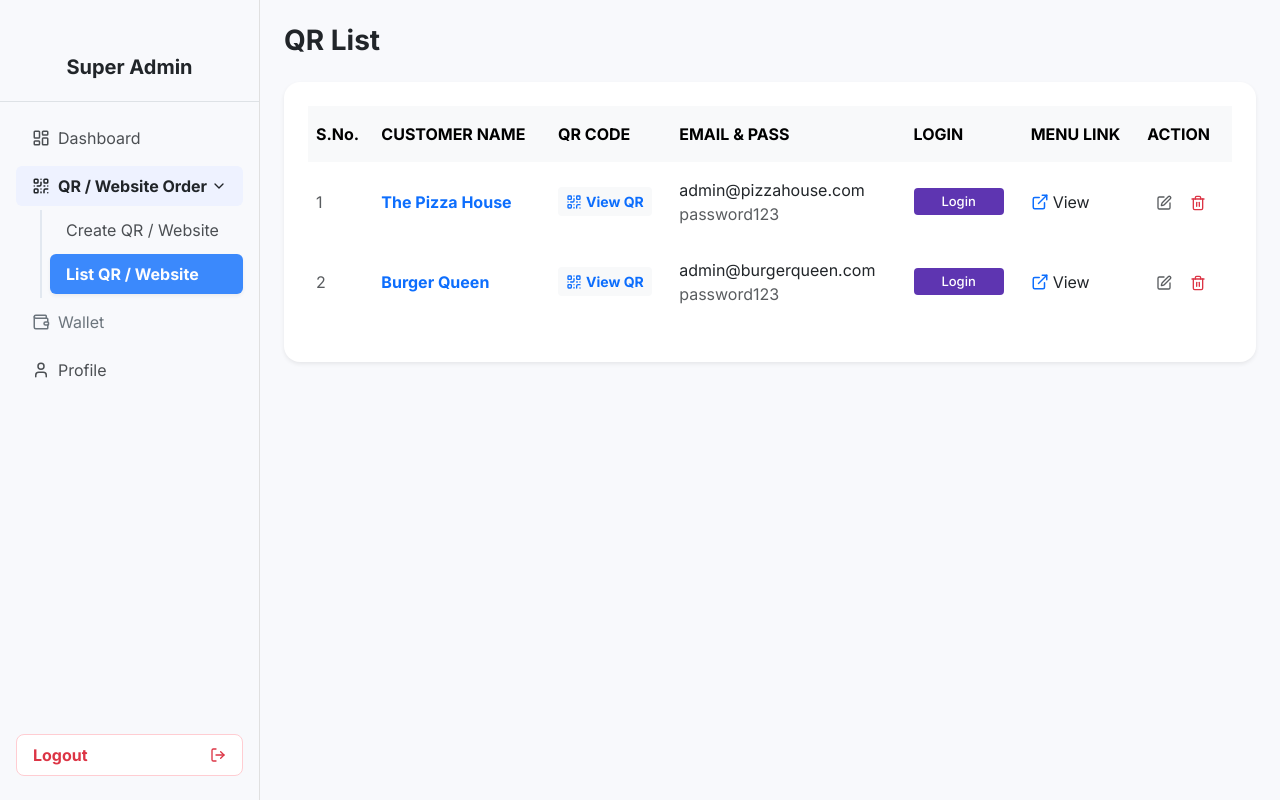
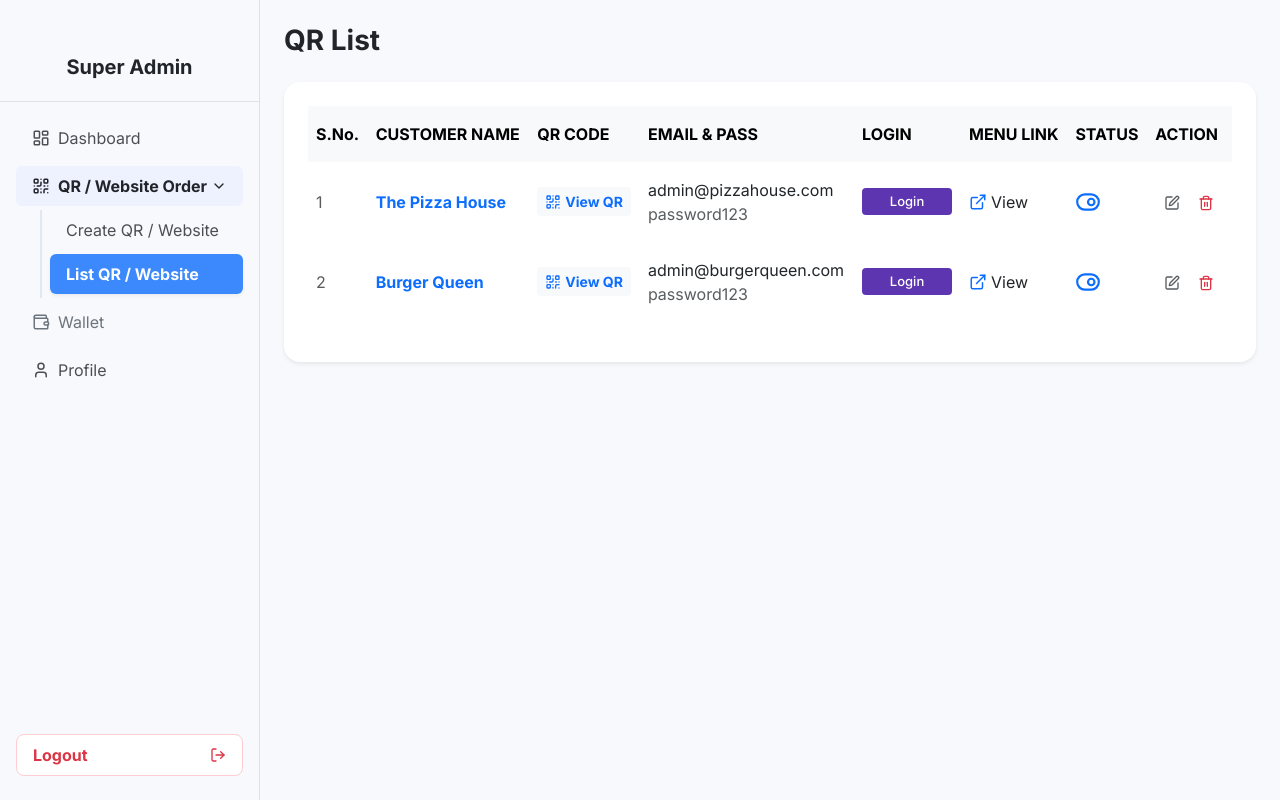
Before and after one commit to dhairya3007/restaurant_menu-, a React (Vite) app: page /admin/list-qr in a window 1280 px wide. Built offline with nearby package versions, Linux system fonts and the light colour scheme.

Commit message:
Add client status toggle button to ListQR page

```diff
--- a/src/pages/admin/ListQR.jsx
+++ b/src/pages/admin/ListQR.jsx
@@ -1,7 +1,7 @@
 import React, { useState, useEffect } from 'react';
 import { useNavigate, Link } from 'react-router-dom';
 import { fakeBackend } from '../../js/fakebackend';
-import { Plus, Edit, ExternalLink, QrCode, Download, Trash2 } from 'lucide-react';
+import { Plus, Edit, ExternalLink, QrCode, Download, Trash2, ToggleRight, ToggleLeft } from 'lucide-react';
 
 const ListQR = () => {
   const [clients, setClients] = useState([]);
@@ -44,6 +44,11 @@
       await fakeBackend.deleteClient(id);
       await fetchClients();
     }
+  };
+
+  const handleToggleStatus = async (id) => {
+    await fakeBackend.toggleClientStatus(id);
+    fetchClients();
   };
 
   const handleDownloadQR = async () => {
@@ -97,6 +102,7 @@
                 <th className="py-3 border-0">EMAIL & PASS</th>
                 <th className="py-3 border-0">LOGIN</th>
                 <th className="py-3 border-0">MENU LINK</th>
+                <th className="py-3 border-0">STATUS</th>
                 <th className="py-3 border-0">ACTION</th>
               </tr>
             </thead>
@@ -145,6 +151,11 @@
                     </a>
                   </td>
                   <td className="py-3 border-0">
+                    <button onClick={() => handleToggleStatus(item.id)} className="btn btn-link p-0 text-decoration-none shadow-none border-0" title={item.isActive !== false ? "Deactivate Client" : "Activate Client"}>
+                      {item.isActive !== false ? <ToggleRight size={26} className="text-primary" /> : <ToggleLeft size={26} className="text-muted" />}
+                    </button>
+                  </td>
+                  <td className="py-3 border-0">
                     <button className="btn btn-sm text-muted px-2" onClick={() => setEditClient(item)}><Edit size={16} /></button>
                     <button className="btn btn-sm text-danger px-2" onClick={() => handleDeleteClient(item.id)}><Trash2 size={16} /></button>
                   </td>
@@ -152,7 +163,7 @@
               ))}
               {filteredClients.length === 0 && (
                 <tr>
-                  <td colSpan="7" className="text-center py-5 text-muted border-0">No clients found.</td>
+                  <td colSpan="8" className="text-center py-5 text-muted border-0">No clients found.</td>
                 </tr>
               )}
             </tbody>
```
